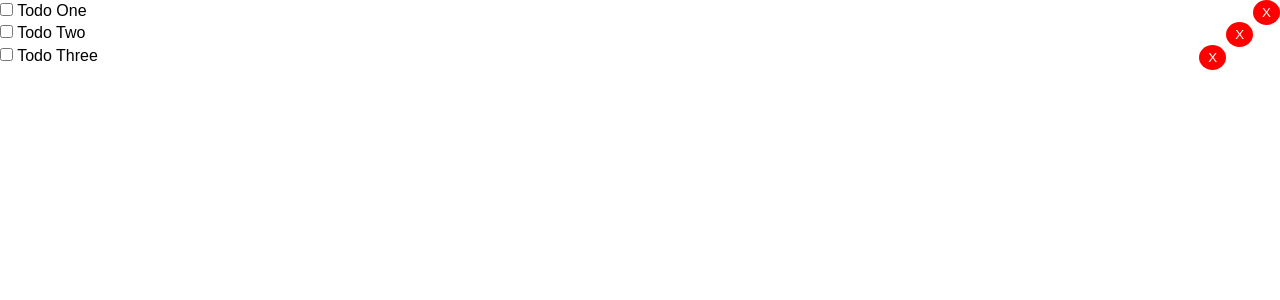
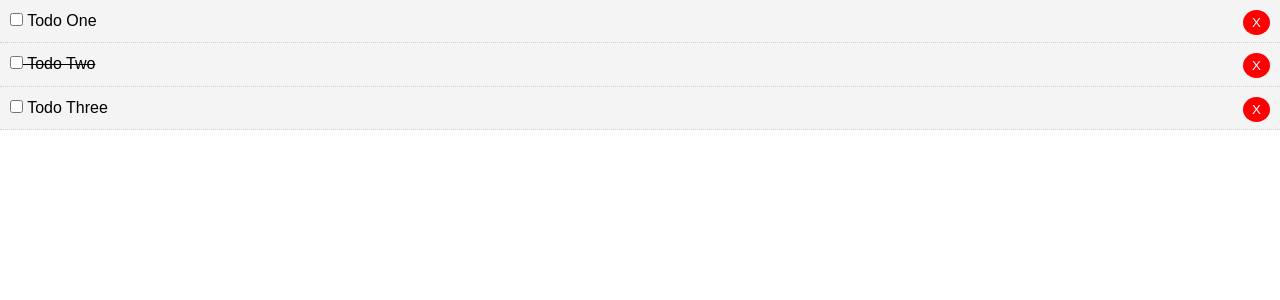
Before and after one commit to jatanassian/Angular-ToDoList, an Angular app: page / in a window 1280 px wide. Shown: the top 300 px of the page. Built offline with nearby package versions, Linux system fonts and the light colour scheme.

Commit message:
use the ngClass directive to pass the setClasses custom method that add or remove classes according to the completion status of the todo

```diff
--- a/src/app/components/todo-item/todo-item.component.html
+++ b/src/app/components/todo-item/todo-item.component.html
@@ -1,4 +1,4 @@
-<div>
+<div [ngClass]="setClasses()">
   <p>
     <input type="checkbox">
     {{ todo.title }}
--- a/src/app/components/todo-item/todo-item.component.ts
+++ b/src/app/components/todo-item/todo-item.component.ts
@@ -14,4 +14,14 @@ export class TodoItemComponent implements OnInit {
   ngOnInit() {
   }
 
+  // Set Dynamic Classes
+  setClasses() {
+    let classes = {
+      todo: true,
+      'is-complete': this.todo.completed
+    }
+
+    return classes;
+  }
+
 }
```
